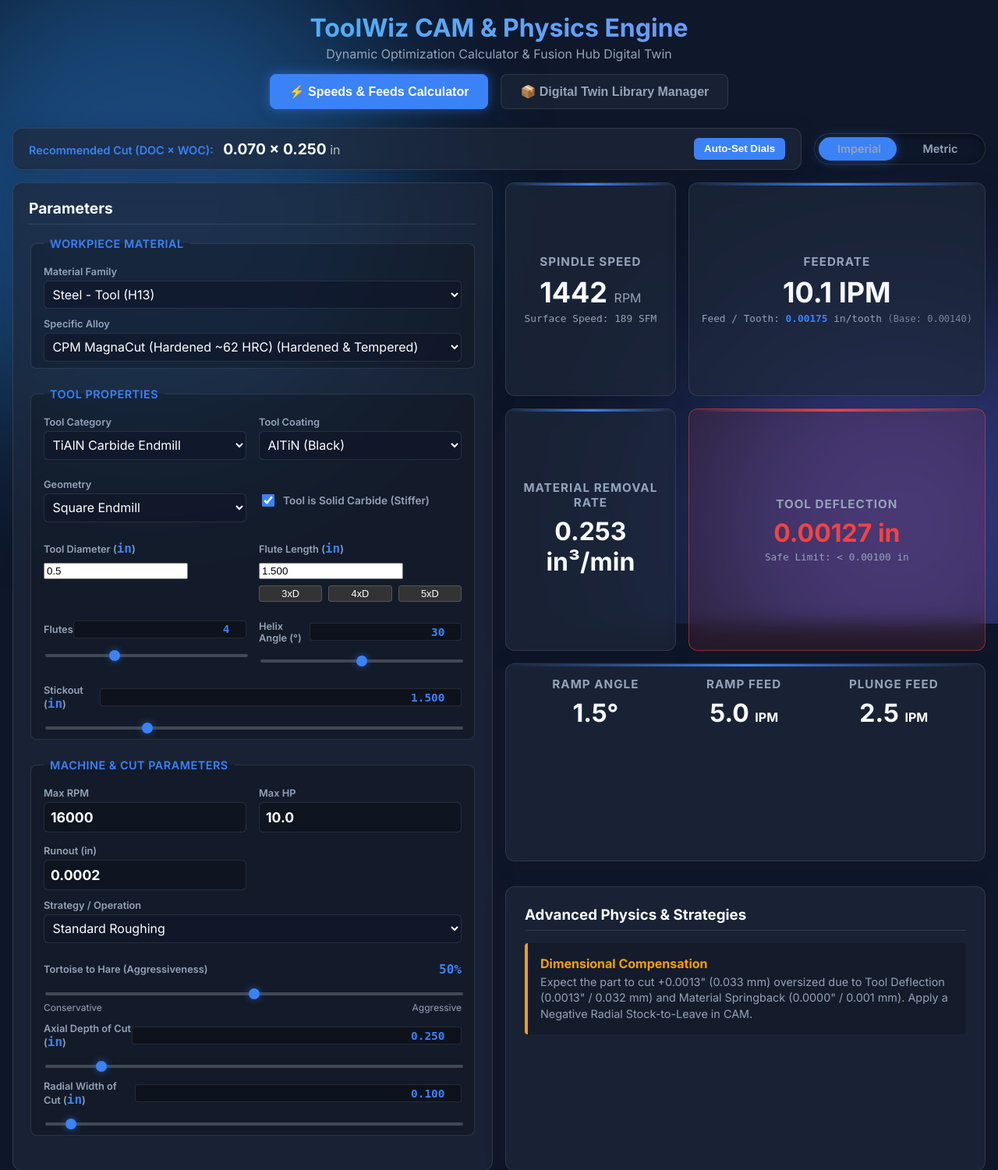
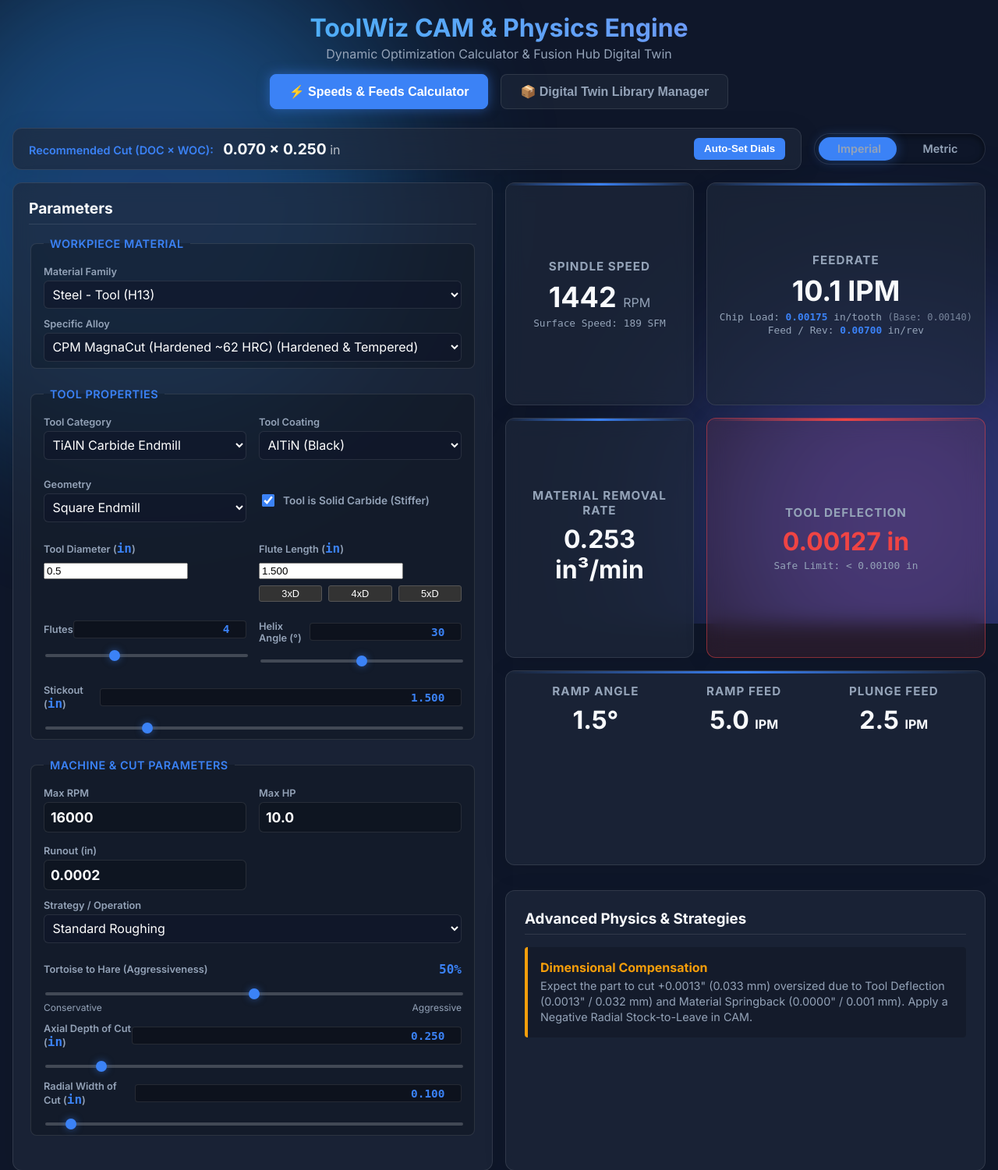
Before and after one commit to OffworldGear/ToolWiz-engine, a Flask app: page / in a window 1280 px wide. Shown: the top 1501 px of the page at 78% size. Run offline with Flask 3, Linux system fonts and the light colour scheme.

Commit message:
Report explicit Chip Load (IPT) and Feed per Revolution (IPR) across all drilling and milling cycles

```diff
--- a/app.py
+++ b/app.py
@@ -128,6 +128,8 @@ def calculate():
             helix_angle=helix_angle, neck_length=neck_length, taper_angle=taper_angle, flute_length=flute_length, neck_diameter=neck_diameter
         )
 
+        ipr = (feedrate / rpm) if rpm > 0.0 else (adjusted_ipt * flutes)
+
         return jsonify({
             "success": True,
             "rpm": round(rpm),
@@ -137,6 +139,7 @@ def calculate():
             "sfm": round(actual_sfm, 1),
             "base_ipt": round(base_ipt, 6),
             "adj_ipt": round(adjusted_ipt, 6),
+            "ipr": round(ipr, 6),
             "ramp_angle": round(ramp_angle, 1),
             "ramp_feed": round(ramp_feed, 2),
             "plunge_feed": round(plunge_feed, 2),
--- a/templates/index.html
+++ b/templates/index.html
@@ -266,7 +266,8 @@
                     <div class="glass-panel result-card primary-card">
                         <h3>Feedrate</h3>
                         <div class="result-val"><span id="feedrate">0.0</span> <span class="feed-lbl">IPM</span></div>
-                        <div class="sub-val">Feed / Tooth: <span id="adj_ipt" style="font-weight:600; color:var(--accent);">0.0000</span> <span class="ipt-lbl">in/tooth</span> <span style="opacity:0.75; font-size:0.75rem;">(Base: <span id="base_ipt">0.0000</span>)</span></div>
+                        <div class="sub-val"><span id="chipload_title">Chip Load</span>: <span id="adj_ipt" style="font-weight:600; color:var(--accent);">0.0000</span> <span class="ipt-lbl">in/tooth</span> <span style="opacity:0.75; font-size:0.75rem;">(Base: <span id="base_ipt">0.0000</span>)</span></div>
+                        <div class="sub-val" id="ipr_row" style="margin-top:2px;">Feed / Rev: <span id="feed_ipr" style="font-weight:600; color:var(--accent);">0.0000</span> <span class="ipr-lbl">in/rev</span></div>
                     </div>
 
                     <div class="glass-panel result-card metric-card">
@@ -284,17 +285,17 @@
                     </div>
 
                     <div class="glass-panel result-card primary-card vertical-card" style="grid-column: span 2; display: flex; flex-direction: row; justify-content: space-around;">
-                        <div>
-                            <h3>Ramp Angle</h3>
-                            <div class="result-val" style="font-size: 2rem;"><span id="ramp_angle">0</span>°</div>
+                        <div id="col1_wrap">
+                            <h3 id="ramp_col1_title">Ramp Angle</h3>
+                            <div class="result-val" style="font-size: 2rem;"><span id="ramp_angle">0</span><span id="ramp_col1_unit">°</span></div>
                         </div>
-                        <div>
-                            <h3>Ramp Feed</h3>
-                            <div class="result-val" style="font-size: 2rem;"><span id="ramp_feed">0</span> <span class="feed-lbl" style="font-size: 1rem">IPM</span></div>
+                        <div id="col2_wrap">
+                            <h3 id="ramp_col2_title">Ramp Feed</h3>
+                            <div class="result-val" style="font-size: 2rem;"><span id="ramp_feed">0</span> <span class="feed-lbl" id="ramp_col2_unit" style="font-size: 1rem">IPM</span></div>
                         </div>
-                        <div>
-                            <h3>Plunge Feed</h3>
-                            <div class="result-val" style="font-size: 2rem;"><span id="plunge_feed">0</span> <span class="feed-lbl" style="font-size: 1rem">IPM</span></div>
+                        <div id="col3_wrap">
+                            <h3 id="ramp_col3_title">Plunge Feed</h3>
+                            <div class="result-val" style="font-size: 2rem;"><span id="plunge_feed">0</span> <span class="feed-lbl" id="ramp_col3_unit" style="font-size: 1rem">IPM</span></div>
                         </div>
                     </div>
 
@@ -824,6 +825,7 @@
             document.querySelectorAll('.mrr-lbl').forEach(e => e.innerText = isMetric ? "cm³/min" : "in³/min");
             document.querySelectorAll('.sfm-lbl').forEach(e => e.innerText = isMetric ? "SMM" : "SFM");
             document.querySelectorAll('.ipt-lbl').forEach(e => e.innerText = isMetric ? "mm/tooth" : "in/tooth");
+            document.querySelectorAll('.ipr-lbl').forEach(e => e.innerText = isMetric ? "mm/rev" : "in/rev");
 
             let diaInput = document.getElementById('diameter');
             let dVal = parseFloat(diaInput.value);
@@ -958,7 +960,8 @@
             }
 
             const toolType = document.getElementById('tool').value;
-            const isTap = toolType === 'Tapping';
+            const geo = document.getElementById('geometry').value;
+            const isTap = toolType.includes('Tapping');
             const pitchGroup = document.getElementById('pitchGroup');
             if (pitchGroup) {
                 pitchGroup.style.display = isTap ? 'block' : 'none';
@@ -1039,12 +1042,58 @@
 
                     let out_ipt = isMetric ? res.adj_ipt * 25.4 : res.adj_ipt;
                     let out_bipt = isMetric ? res.base_ipt * 25.4 : res.base_ipt;
+                    let p_flutes_num = parseInt(document.getElementById('flutes')?.value) || 2;
+                    let out_ipr = res.ipr ? (isMetric ? res.ipr * 25.4 : res.ipr) : (out_ipt * p_flutes_num);
+
                     document.getElementById('adj_ipt').innerText = out_ipt.toFixed(isMetric ? 4 : 5);
                     document.getElementById('base_ipt').innerText = out_bipt.toFixed(isMetric ? 4 : 5);
+                    if (document.getElementById('feed_ipr')) {
+                        document.getElementById('feed_ipr').innerText = out_ipr.toFixed(isMetric ? 4 : 5);
+                    }
 
-                    document.getElementById('ramp_angle').innerText = res.ramp_angle;
-                    document.getElementById('ramp_feed').innerText = (isMetric ? res.ramp_feed * 25.4 : res.ramp_feed).toFixed(1);
-                    document.getElementById('plunge_feed').innerText = (isMetric ? res.plunge_feed * 25.4 : res.plunge_feed).toFixed(1);
+                    const isHoleToolNow = toolType.includes('Drill') || toolType.includes('Tapping') || toolType.includes('Reamer') || toolType.includes('Bore') || toolType.includes('Annular') || geo.includes('Drill') || geo === 'Parabolic';
+                    const isTapNow = toolType.includes('Tapping') || geo === 'Tapping';
+
+                    const chiploadTitle = document.getElementById('chipload_title');
+                    if (chiploadTitle) {
+                        chiploadTitle.innerText = isHoleToolNow ? (isTapNow ? "Thread Pitch" : "Chip Load / Lip") : "Chip Load";
+                    }
+
+                    const col1Title = document.getElementById('ramp_col1_title');
+                    const col1Unit = document.getElementById('ramp_col1_unit');
+                    const col2Title = document.getElementById('ramp_col2_title');
+                    const col2Unit = document.getElementById('ramp_col2_unit');
+                    const col3Title = document.getElementById('ramp_col3_title');
+
+                    if (isHoleToolNow) {
+                        if (col1Title) col1Title.innerText = isTapNow ? "Thread Pitch" : "Chip Load (IPT)";
+                        if (col1Unit) col1Unit.innerText = isMetric ? " mm" : " in";
+                        document.getElementById('ramp_angle').innerText = out_ipt.toFixed(isMetric ? 4 : 5);
+
+                        if (col2Title) col2Title.innerText = "Feed / Rev (IPR)";
+                        if (col2Unit) {
+                            col2Unit.innerText = isMetric ? " mm/rev" : " in/rev";
+                            col2Unit.className = "ipr-lbl";
+                        }
+                        document.getElementById('ramp_feed').innerText = out_ipr.toFixed(isMetric ? 4 : 5);
+
+                        if (col3Title) col3Title.innerText = isTapNow ? "Tapping Feed" : "Plunge Feed";
+                        document.getElementById('plunge_feed').innerText = (isMetric ? res.plunge_feed * 25.4 : res.plunge_feed).toFixed(1);
+                    } else {
+                        if (col1Title) col1Title.innerText = "Ramp Angle";
+                        if (col1Unit) col1Unit.innerText = "°";
+                        document.getElementById('ramp_angle').innerText = res.ramp_angle;
+
+                        if (col2Title) col2Title.innerText = "Ramp Feed";
+                        if (col2Unit) {
+                            col2Unit.innerText = isMetric ? " mm/min" : " IPM";
+                            col2Unit.className = "feed-lbl";
+                        }
+                        document.getElementById('ramp_feed').innerText = (isMetric ? res.ramp_feed * 25.4 : res.ramp_feed).toFixed(1);
+
+                        if (col3Title) col3Title.innerText = "Plunge Feed";
+                        document.getElementById('plunge_feed').innerText = (isMetric ? res.plunge_feed * 25.4 : res.plunge_feed).toFixed(1);
+                    }
 
                     const defCard = document.getElementById('deflectionCard');
                     let defRatio = res.deflection / limit_val;
--- a/test_tool_families_validation.py
+++ b/test_tool_families_validation.py
@@ -29,6 +29,9 @@ class TestToolFamiliesValidation(unittest.TestCase):
         self.assertEqual(res['ramp_angle'], 90.0)
         self.assertGreater(res['rpm'], 0)
         self.assertGreater(res['feedrate'], 0)
+        self.assertGreater(res['adj_ipt'], 0)
+        self.assertGreater(res['ipr'], 0)
+        self.assertAlmostEqual(res['ipr'], res['adj_ipt'] * 2, places=4)
 
     def test_reaming_kinematics(self):
         # Reamer: No radial chip thinning multiplication, lateral deflection zero
```
